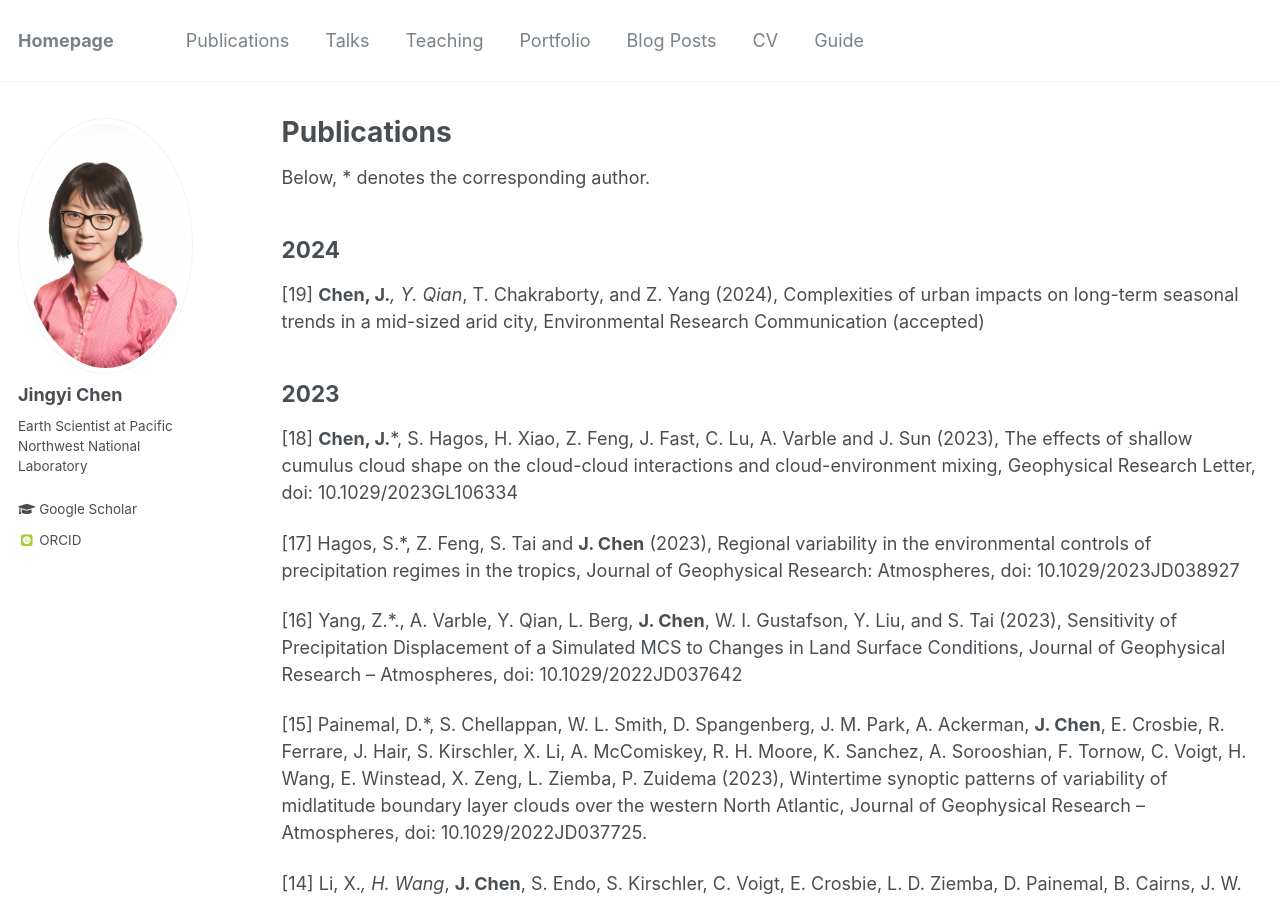
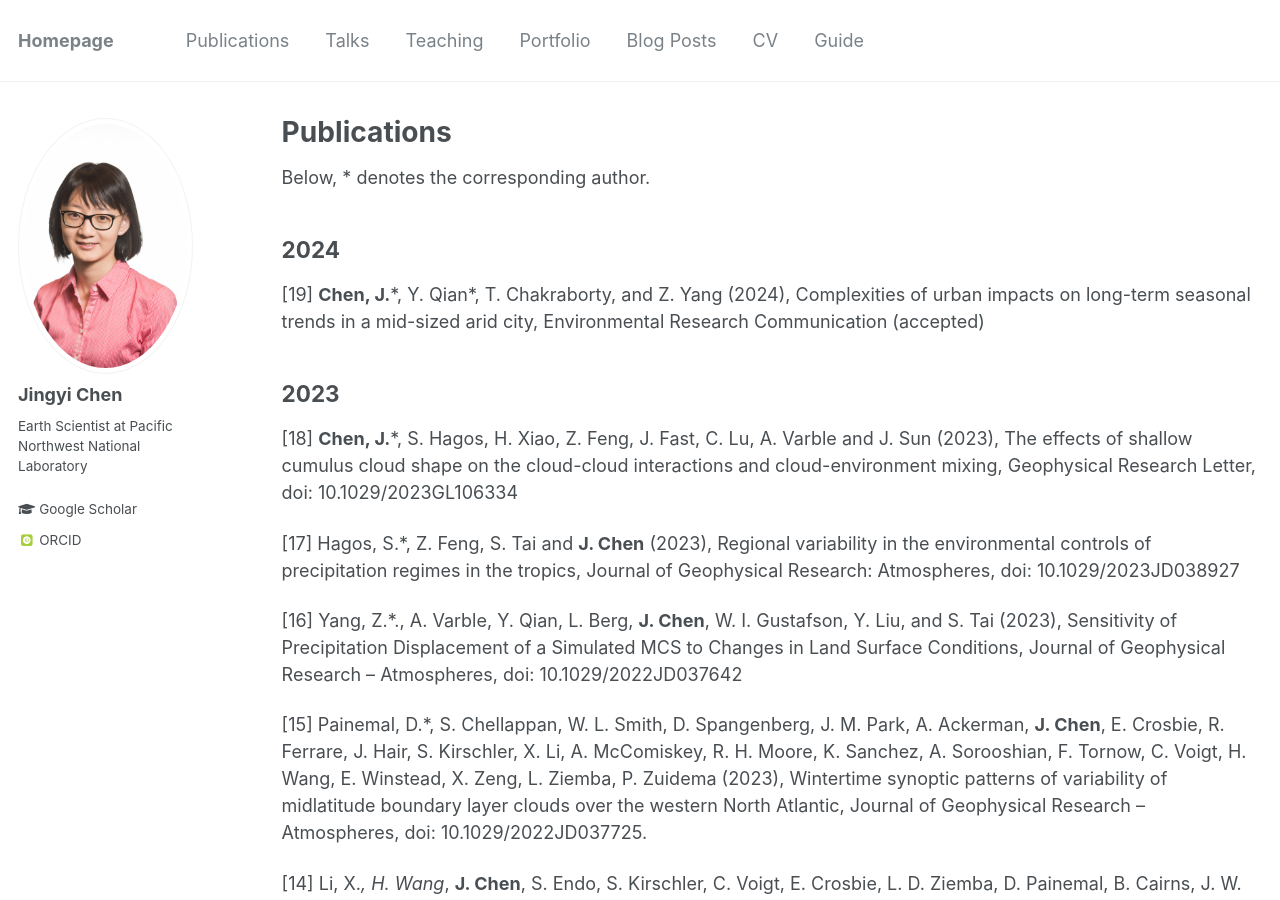
Before and after one commit to Jingyi-Chen/jingyi-chen.github.io, a Jekyll site: the page built from _pages/publications.md, in a window 1280 px wide and 900 px high. Built offline with Jekyll 4.4.1, drawn with Linux system fonts in a browser that asks for light colours; some web fonts are replaced.

```diff
--- a/_pages/publications.md
+++ b/_pages/publications.md
@@ -9,7 +9,7 @@ Below, * denotes the corresponding author.
 
 2024
 -
-[19] **Chen, J.***, Y. Qian*, T. Chakraborty, and Z. Yang (2024), Complexities of urban impacts on long-term seasonal trends in a mid-sized arid city, Environmental Research Communication (accepted)
+[19] **Chen, J.***, Y. Qian\*, T. Chakraborty, and Z. Yang (2024), Complexities of urban impacts on long-term seasonal trends in a mid-sized arid city, Environmental Research Communication (accepted)
 
 2023
 -
```
